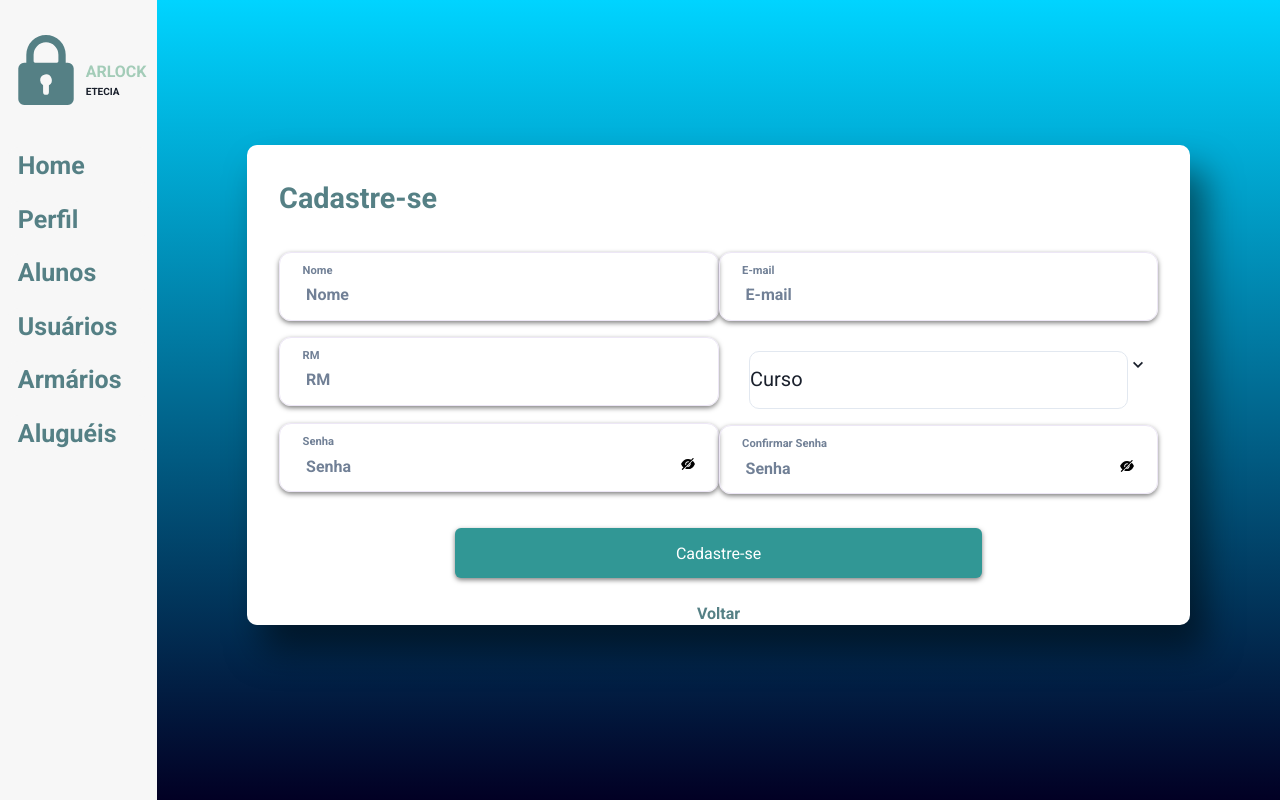
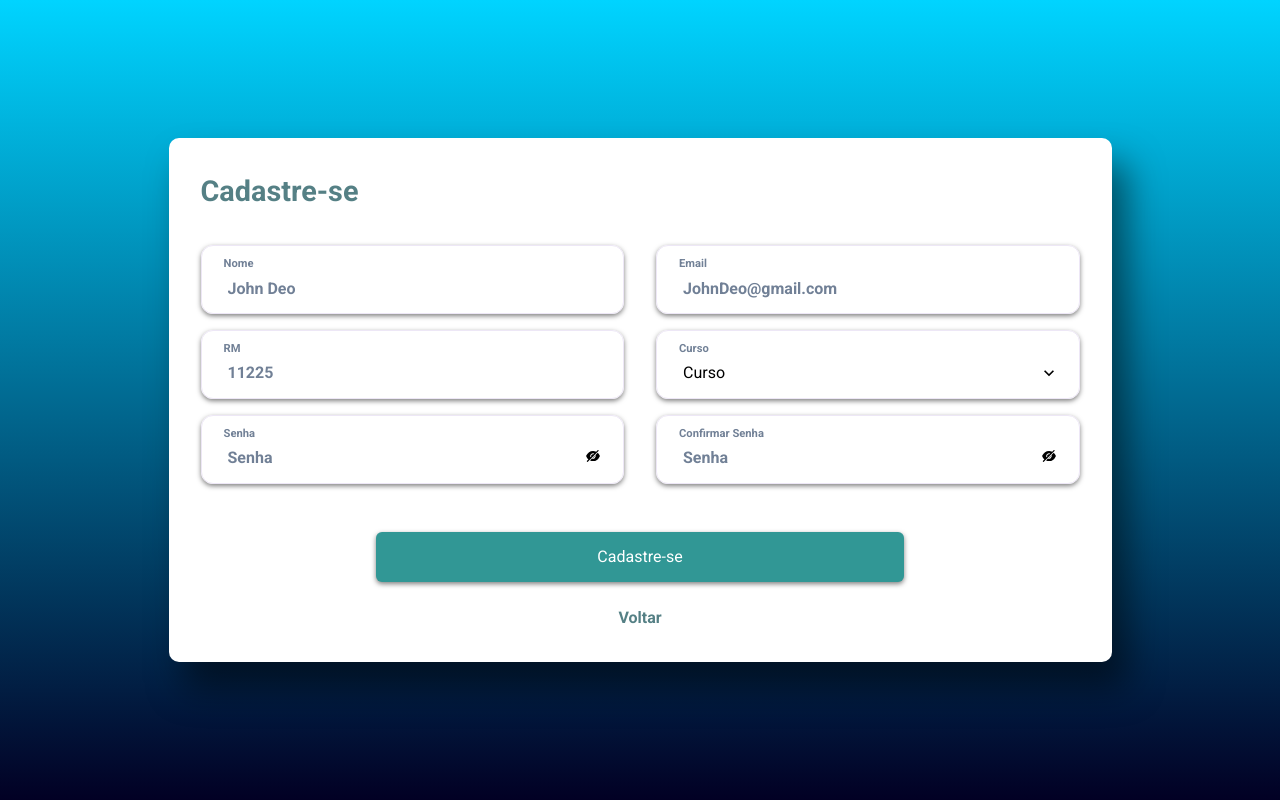
Before and after one commit to GabrieelAraujoo/front-arlock, a React (Create React App) app: page /Cadastro in a window 1280 px wide. Built offline with nearby package versions, Linux system fonts and the light colour scheme.

Commit message:
chore: att telas pasta login

```diff
--- a/src/App.js
+++ b/src/App.js
@@ -13,10 +13,9 @@ import NewUsuarioAdm from "./pages/dashboard/Adm/usuario_novo";
 import ArmariosAdm from "./pages/dashboard/Adm/armarios";
 import NewArmarioAdm from "./pages/dashboard/Adm/armario_novo";
 import AlugueisAdm from "./pages/dashboard/Adm/alugueis";
-import Cadastro from "./pages/login/Cadastro";
-
-import Esqueceu from "./pages/login/Esqueceu";
-import Mensagem from "./pages/login/Mensagem";
+import Cadastro from "./pages/login/CadastroAlunos";
+import EsqueceuSenha from "./pages/login/EsqueceuSenha";
+import MensagemEmail from "./pages/login/MensagemEmail";
 
 function App() {
   return (
@@ -36,8 +35,8 @@ function App() {
         <Route path="/Adm/NovoArmario" element={<NewArmarioAdm />} />
         <Route path="/Adm/Alugueis" element={<AlugueisAdm />} />
         <Route path="/Cadastro" element={<Cadastro />} />
-        <Route path="/EsqueceuSenha" element={<Esqueceu />} />
-        <Route path="/MensagemEmail" element={<Mensagem />} />
+        <Route path="/EsqueceuSenha" element={<EsqueceuSenha />} />
+        <Route path="/MensagemEmail" element={<MensagemEmail />} />
       </Routes>
     </div>
   );
--- /dev/null
+++ b/src/Mock/listCursos.js
@@ -0,0 +1,18 @@
+export const listCursos = [
+  {
+    id: "01",
+    nome: "Administração",
+  },
+  {
+    id: "02",
+    nome: "Desenvolvimento de Sistemas",
+  },
+  {
+    id: "03",
+    nome: "Nutrição",
+  },
+  {
+    id: "04",
+    nome: "Quimica",
+  },
+];
--- a/src/components/Input/Login/index.jsx
+++ b/src/components/Input/Login/index.jsx
@@ -2,13 +2,14 @@ import React from "react";
 import { Text, Input, InputGroup, InputRightElement } from "@chakra-ui/react";
 import { AiFillEyeInvisible, AiFillEye } from "react-icons/ai";
 
-export function InputLabelIcon({ label, status, showPassword, ...rest }) {
+export function InputLabelIcon({ label, status, showPassword, ml, ...rest }) {
   return (
     <InputGroup
       display="Flex"
       flexDir="column"
-      mt="4%"
+      mt="1rem"
       p="10px"
+      marginLeft={ml}
       color="black"
       borderRadius="12px"
       border="1px solid #EDE7F6"
--- /dev/null
+++ b/src/components/Select/SelectCurso.jsx
@@ -0,0 +1,47 @@
+import React from "react";
+import { Text, Select, InputGroup } from "@chakra-ui/react";
+
+export default function SelectLabel({
+  label,
+  ml,
+  placeholder,
+  options,
+  ...rest
+}) {
+  return (
+    <InputGroup
+      display="Flex"
+      flexDir="column"
+      mt="1rem"
+      p="10px"
+      marginLeft={ml}
+      color="black"
+      borderRadius="12px"
+      border="1px solid #EDE7F6"
+      boxShadow=" 0 2px 5px rgb(0, 0, 0, .5);"
+      _hover={{ border: "1px solid", borderColor: "#558085" }}
+    >
+      <Text textStyle="Bold" fontSize="0.7rem" pl="3%" color="gray.500">
+        {label}
+      </Text>
+      <Select
+        w="100%"
+        h="30px"
+        borderColor="none"
+        border="none"
+        _focusVisible={{ border: "none" }}
+        _focus={{ border: "none" }}
+        placeholder={placeholder}
+        {...rest}
+      >
+        {options.map((item) => {
+          return (
+            <option key={item.id} value={item.name}>
+              {item.nome}
+            </option>
+          );
+        })}
+      </Select>
+    </InputGroup>
+  );
+}
--- a/src/layout/Container.jsx
+++ b/src/layout/Container.jsx
@@ -18,7 +18,11 @@ export function Container({ children, ...rest }) {
       h="auto"
       {...rest}
     >
-      {pathname !== "/" && pathname !== "/cadastro" && pathname !== "/esqueceusenha" && pathname !== "/mensagememail" && variant === true && <MenuLateral />}
+      {pathname !== "/" &&
+        pathname !== "/Cadastro" &&
+        pathname !== "/EsqueceuSenha" &&
+        pathname !== "/MensagemEmail" &&
+        variant === true && <MenuLateral />}
       {children}
     </Flex>
   );
--- a/src/pages/login/Cadastro.jsx
+++ /dev/null
@@ -1,110 +0,0 @@
-import React, { useState } from "react";
-import { Main } from "../../layout/Main";
-import { Container } from "../../layout/Container";
-import { Flex, Text, Button, Select } from "@chakra-ui/react";
-import { InputLabelIcon } from "../../components/Input/Login";
-import { InputLabel } from "../../components/Input/Geral";
-
-
-export default function Cadastro() {
-  const [status, setStatus] = useState(true);
-
-  function changeShowPassword() {
-    if (status === true) {
-      setStatus(false);
-    } else {
-      setStatus(true);
-    }
-  }
-
-  return (
-    <Main>
-      <Container>
-        <Flex
-          width="100%"
-          height="100%"
-          justifyContent="center"
-          alignItems="center"
-        >
-
-
-          <Flex
-            boxShadow=" 15px 25px 35px rgb(0, 0, 0, .5);"
-            backgroundColor="#fff"
-            width={{ base: "80%", lg: "943px" }}
-            height ="60%"
-            direction="column"
-            padding="2rem"
-            alignItems="left"
-            marginBottom="30px"
-            borderRadius="10px"
-          >
-            <Text
-              color="#558085"
-              fontWeight="bold"
-              direction = "left"
-              marginBottom="1rem"
-              fontSize={{ sm: "0.8", md: "1.5rem", lg: "1.8rem" }}
-            >
-              Cadastre-se
-            </Text>
-
-             <Flex width="100%" >
-
-            <Flex width="50%" direction="column"   marginBottom="10px">
-              <InputLabel label={"Nome"} type="text" placeholder="Nome" />
-              <InputLabel label={"RM"} type="number" placeholder="RM" />
-              <InputLabelIcon
-                label={"Senha"}
-                showPassword={changeShowPassword}
-                status={status}
-                type={status ? "password" : "text"}
-                placeholder="Senha"
-              />
-            </Flex>
-
-            <Flex  width="50%" direction="column"  marginBottom="10px">
-              <InputLabel label={"E-mail"} type="email" placeholder="E-mail" />
-              <Select borderRadius="10px" padding="1.9rem" height="220%" fontSize="20px" size="100px" label={" curso"} placeholder="Curso" >
-              <option value='option1'>Administração</option>
-              <option value='option2'>Nutrição</option>
-              <option value='option3'>Quimica</option>
-              <option value='option4'>Desenvolvimento de Sistemas</option>
-              </Select>
-
-              <InputLabelIcon
-                label={"Confirmar Senha"}
-                showPassword={changeShowPassword}
-                status={status}
-                type={status ? "password" : "text"}
-                placeholder="Senha"
-              />
-            </Flex>
-
-            </Flex>
-
-            <Flex justifyContent="center">
-
-            <Button
-              height="50px"
-              colorScheme="teal"
-              boxShadow=" 0 2px 5px rgb(0, 0, 0, .5);"
-              width="60%"
-              marginY="1.5rem"
-              fontWeight="normal"
-                          >
-              Cadastre-se
-            </Button>
-            </Flex>
-
-            <Flex justifyContent="center">
-              <Text direction="center" color="#558085" fontWeight="bold" cursor="pointer">
-                Voltar
-              </Text>
-              </Flex>
-          </Flex>
-        </Flex>
-      </Container>
-    </Main>
-  );
-}
--- /dev/null
+++ b/src/pages/login/CadastroAlunos.jsx
@@ -0,0 +1,139 @@
+import React, { useState } from "react";
+import { Main } from "../../layout/Main";
+import { Container } from "../../layout/Container";
+import { Flex, Text, Button } from "@chakra-ui/react";
+import { InputLabelIcon } from "../../components/Input/Login";
+import { InputLabel } from "../../components/Input/Geral";
+import { useNavigate } from "react-router-dom";
+import SelectLabel from "../../components/Select/SelectCurso";
+import { listCursos } from "../../Mock/listCursos";
+
+export default function CadastroAlunos() {
+  const [showPassword, setShowPassword] = useState(true);
+  const [confirmShowPassword, setConfirmShowPassword] = useState(true);
+  const navigate = useNavigate();
+
+  function changeShowPassword() {
+    if (showPassword === true) {
+      setShowPassword(false);
+    } else {
+      setShowPassword(true);
+    }
+  }
+
+  function changeShowConfirmPassword() {
+    if (confirmShowPassword === true) {
+      setConfirmShowPassword(false);
+    } else {
+      setConfirmShowPassword(true);
+    }
+  }
+
+  function sendRoute(route) {
+    navigate(route);
+  }
+
+  return (
+    <Main>
+      <Container>
+        <Flex
+          width="100%"
+          height="100%"
+          justifyContent="center"
+          alignItems="center"
+          paddingY={{ base: "5rem", lg: "0" }}
+        >
+          <Flex
+            boxShadow=" 15px 25px 35px rgb(0, 0, 0, .5);"
+            backgroundColor="#fff"
+            width={{ base: "80%", lg: "943px" }}
+            height="auto"
+            direction="column"
+            padding="2rem"
+            alignItems="left"
+            borderRadius="10px"
+          >
+            <Text
+              color="#558085"
+              fontWeight="bold"
+              direction="left"
+              marginBottom="1rem"
+              fontSize={{ base: "1.5rem", lg: "1.8rem" }}
+            >
+              Cadastre-se
+            </Text>
+
+            <Flex w="full" direction={{ lg: "row", base: "column" }}>
+              <InputLabel label={"Nome"} placeholder={"John Deo"} />
+
+              <InputLabel
+                label={"Email"}
+                placeholder={"JohnDeo@gmail.com"}
+                marginLeft={{ lg: "2rem", base: "0" }}
+              />
+            </Flex>
+            <Flex w="full" direction={{ lg: "row", base: "column" }}>
+              <InputLabel label={"RM"} placeholder={"11225"} type="number" />
+
+              <SelectLabel
+                label={"Curso"}
+                placeholder={"Curso"}
+                options={listCursos}
+                ml={{ lg: "2rem", base: "0" }}
+              />
+            </Flex>
+
+            <Flex w="full" direction={{ lg: "row", base: "column" }}>
+              <InputLabelIcon
+                label={"Senha"}
+                showPassword={changeShowPassword}
+                status={showPassword}
+                type={showPassword ? "password" : "text"}
+                placeholder="Senha"
+              />
+
+              <InputLabelIcon
+                ml={{ lg: "2rem", base: "0" }}
+                label={"Confirmar Senha"}
+                showPassword={changeShowConfirmPassword}
+                status={confirmShowPassword}
+                type={confirmShowPassword ? "password" : "text"}
+                placeholder="Senha"
+              />
+            </Flex>
+
+            <Flex
+              w="full"
+              direction="column"
+              justifyContent="center"
+              alignItems="center"
+              marginTop="1.5rem"
+            >
+              <Button
+                height="50px"
+                colorScheme="teal"
+                boxShadow=" 0 2px 5px rgb(0, 0, 0, .5);"
+                width="60%"
+                marginY="1.5rem"
+                fontWeight="normal"
+                onClick={() => sendRoute("/")}
+              >
+                Cadastre-se
+              </Button>
+
+              <Text
+                direction="center"
+                color="#558085"
+                fontWeight="bold"
+                cursor="pointer"
+                onClick={() => sendRoute("/")}
+              >
+                Voltar
+              </Text>
+            </Flex>
+          </Flex>
+        </Flex>
+      </Container>
+    </Main>
+  );
+}
```
Also changed, not shown: src/pages/login/EsqueceuSenha.jsx (renamed from src/pages/login/Esqueceu.jsx, +15 -14 lines), src/pages/login/Login.jsx (+17 -4 lines), src/pages/login/MensagemEmail.jsx (renamed from src/pages/login/Mensagem.jsx, +15 -22 lines).
